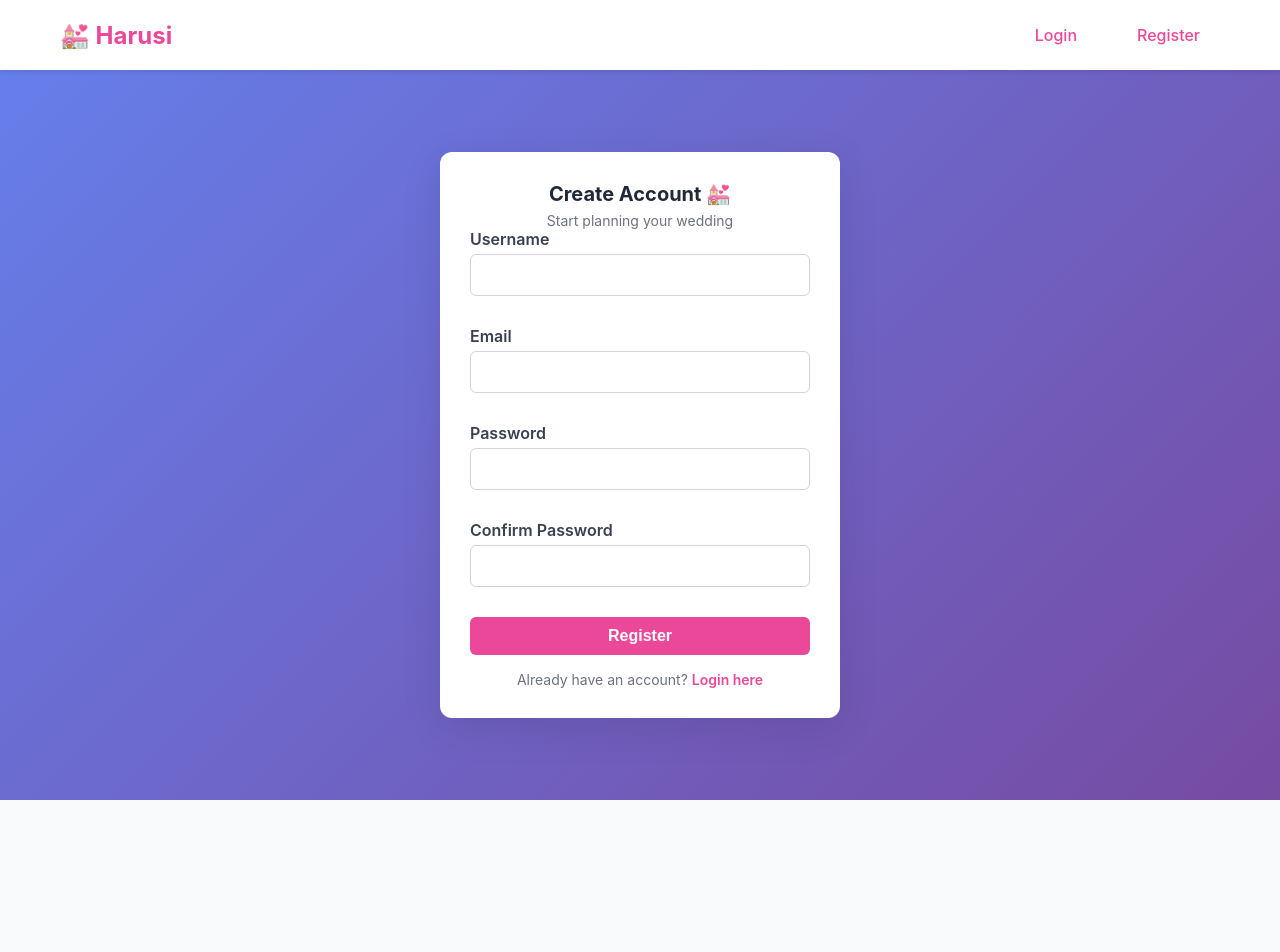
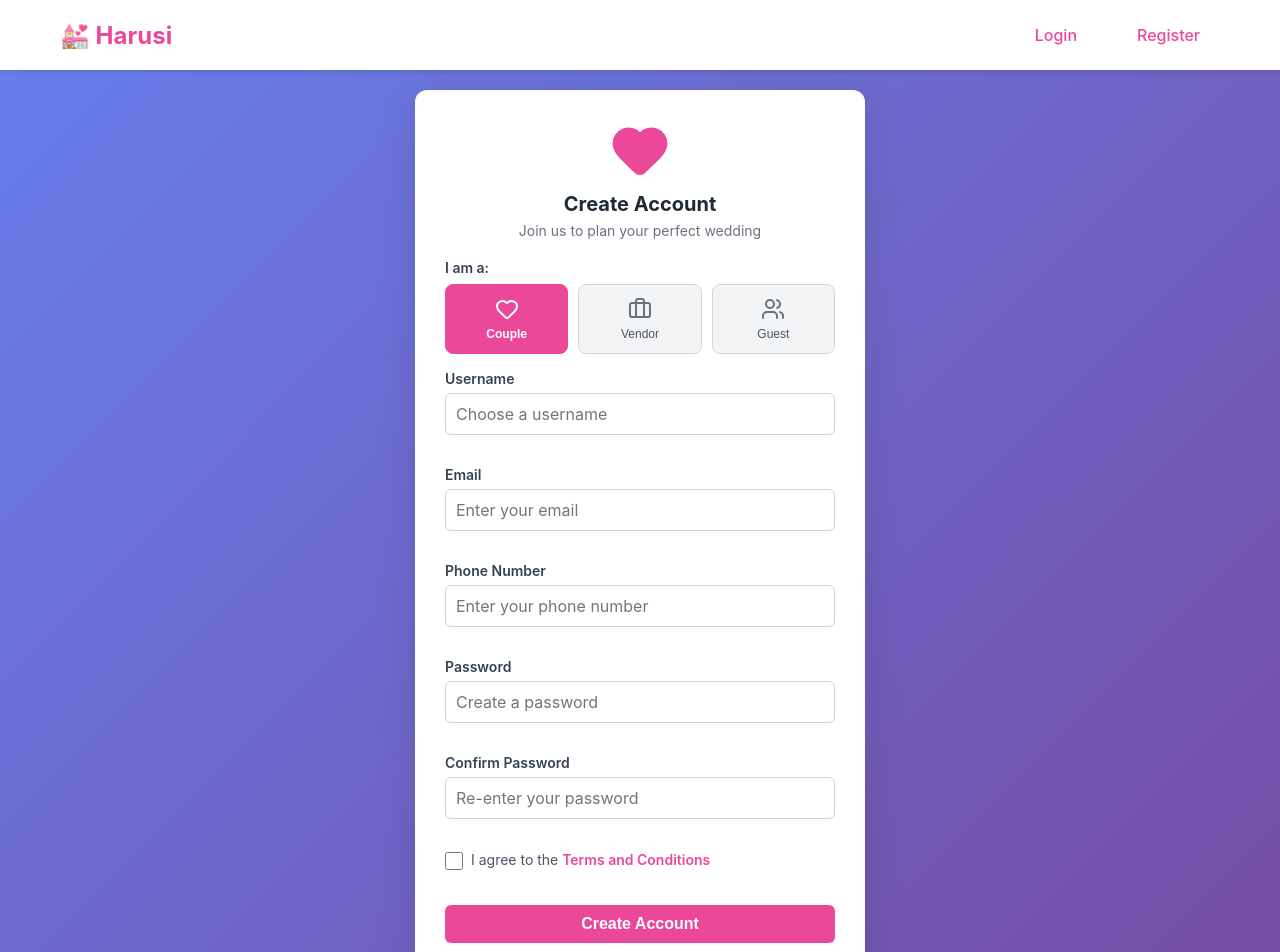
Before and after one commit to salva669/harusi, a React (Create React App) app in the folder harusi-frontend/: page /register in a window 1280 px wide. Shown: the top 952 px of the page. Before the commit the page ends 870 px from the top, so only its background shows below. Built offline with nearby package versions, Linux system fonts and the light colour scheme.

Commit message:
add registration option in UI

```diff
--- a/harusi-frontend/src/components/Auth/Auth.css
+++ b/harusi-frontend/src/components/Auth/Auth.css
@@ -101,3 +101,95 @@
   .auth-link a:hover {
     text-decoration: underline;
   }
+
+  /* Registration specific styles */
+.register-card {
+  max-width: 450px;
+}
+
+.user-type-chips {
+  display: flex;
+  gap: 10px;
+  margin-top: 8px;
+}
+
+.user-type-chip {
+  flex: 1;
+  display: flex;
+  flex-direction: column;
+  align-items: center;
+  gap: 6px;
+  padding: 12px 8px;
+  background-color: #f3f4f6;
+  border: 1.5px solid #d1d5db;
+  border-radius: 8px;
+  cursor: pointer;
+  transition: all 0.3s;
+  font-size: 0.75rem;
+  font-weight: 500;
+  color: #4b5563;
+}
+
+.user-type-chip svg {
+  color: #6b7280;
+}
+
+.user-type-chip.selected {
+  background-color: #ec4899;
+  border-color: #ec4899;
+  color: white;
+  font-weight: 600;
+}
+
+.user-type-chip.selected svg {
+  color: white;
+}
+
+.user-type-chip:hover:not(.selected) {
+  background-color: #e5e7eb;
+  border-color: #9ca3af;
+}
+
+.terms-checkbox {
+  display: flex;
+  align-items: flex-start;
+  gap: 8px;
+  margin-bottom: 20px;
+  font-size: 0.875rem;
+}
+
+.terms-checkbox input[type="checkbox"] {
+  margin-top: 2px;
+  width: 18px;
+  height: 18px;
+  cursor: pointer;
+  accent-color: #ec4899;
+}
+
+.terms-checkbox label {
+  color: #4b5563;
+  cursor: pointer;
+  line-height: 1.4;
+}
+
+.terms-link {
+  color: #ec4899;
+  font-weight: 600;
+  cursor: pointer;
+}
+
+.terms-link:hover {
+  text-decoration: underline;
+}
+
+/* Adjust form spacing for register page */
+.register-card .form-group {
+  margin-bottom: 16px;
+}
+
+.register-card .form-group label {
+  font-size: 0.875rem;
+  font-weight: 600;
+  color: #374151;
+  margin-bottom: 6px;
+}
--- a/harusi-frontend/src/components/Auth/Register.jsx
+++ b/harusi-frontend/src/components/Auth/Register.jsx
@@ -1,13 +1,17 @@
 import { useState } from 'react';
 import { useNavigate, Link } from 'react-router-dom';
+import { Heart, Users, Briefcase, User } from 'lucide-react';
 import api from '../../services/api';
 import './Auth.css';
 
 export const Register = () => {
   const [username, setUsername] = useState('');
   const [email, setEmail] = useState('');
+  const [phone, setPhone] = useState('');
   const [password, setPassword] = useState('');
   const [confirmPassword, setConfirmPassword] = useState('');
+  const [userType, setUserType] = useState('couple');
+  const [acceptTerms, setAcceptTerms] = useState(false);
   const [error, setError] = useState('');
   const [loading, setLoading] = useState(false);
   const navigate = useNavigate();
@@ -16,18 +20,34 @@ export const Register = () => {
     e.preventDefault();
     setError('');
 
+    if (!acceptTerms) {
+      setError('Please accept the terms and conditions');
+      return;
+    }
+
     if (password !== confirmPassword) {
       setError('Passwords do not match');
+      return;
+    }
+
+    if (password.length < 6) {
+      setError('Password must be at least 6 characters');
       return;
     }
 
     setLoading(true);
 
     try {
-      await api.post('/register/', { username, email, password });
+      await api.post('/register/', {
+        username,
+        email,
+        phone,
+        password,
+        user_type: userType
+      });
       navigate('/login');
     } catch (err) {
-      setError(err.response?.data?.username?.[0] || 'Registration failed');
+      setError(err.response?.data?.username?.[0] || err.response?.data?.email?.[0] || 'Registration failed');
     } finally {
       setLoading(false);
     }
@@ -35,20 +55,56 @@ export const Register = () => {
 
   return (
     <div className="auth-container">
-      <div className="auth-card">
-        <h1>Create Account 💒</h1>
-        <p>Start planning your wedding</p>
+      <div className="auth-card register-card">
+        <div className="auth-header">
+          <Heart className="heart-icon" />
+          <h1>Create Account</h1>
+          <p>Join us to plan your perfect wedding</p>
+        </div>
 
         {error && <div className="alert error">{error}</div>}
 
         <form onSubmit={handleSubmit}>
+          {/* User Type Selection */}
+          <div className="form-group">
+            <label>I am a:</label>
+            <div className="user-type-chips">
+              <button
+                type="button"
+                className={`user-type-chip ${userType === 'couple' ? 'selected' : ''}`}
+                onClick={() => setUserType('couple')}
+              >
+                <Heart size={24} />
+                <span>Couple</span>
+              </button>
+              <button
+                type="button"
+                className={`user-type-chip ${userType === 'vendor' ? 'selected' : ''}`}
+                onClick={() => setUserType('vendor')}
+              >
+                <Briefcase size={24} />
+                <span>Vendor</span>
+              </button>
+              <button
+                type="button"
+                className={`user-type-chip ${userType === 'guest' ? 'selected' : ''}`}
+                onClick={() => setUserType('guest')}
+              >
+                <Users size={24} />
+                <span>Guest</span>
+              </button>
+            </div>
+          </div>
+
           <div className="form-group">
             <label>Username</label>
             <input
               type="text"
               value={username}
               onChange={(e) => setUsername(e.target.value)}
+              placeholder="Choose a username"
               required
+              minLength={3}
             />
           </div>
 
@@ -58,6 +114,18 @@ export const Register = () => {
               type="email"
               value={email}
               onChange={(e) => setEmail(e.target.value)}
+              placeholder="Enter your email"
+              required
+            />
+          </div>
+
+          <div className="form-group">
+            <label>Phone Number</label>
+            <input
+              type="tel"
+              value={phone}
+              onChange={(e) => setPhone(e.target.value)}
+              placeholder="Enter your phone number"
               required
             />
           </div>
@@ -68,7 +136,9 @@ export const Register = () => {
               type="password"
               value={password}
               onChange={(e) => setPassword(e.target.value)}
+              placeholder="Create a password"
               required
+              minLength={6}
             />
           </div>
 
@@ -78,12 +148,25 @@ export const Register = () => {
               type="password"
               value={confirmPassword}
               onChange={(e) => setConfirmPassword(e.target.value)}
+              placeholder="Re-enter your password"
               required
             />
           </div>
 
+          <div className="terms-checkbox">
+            <input
+              type="checkbox"
+              id="terms"
+              checked={acceptTerms}
+              onChange={(e) => setAcceptTerms(e.target.checked)}
+            />
+            <label htmlFor="terms">
+              I agree to the <span className="terms-link">Terms and Conditions</span>
+            </label>
+          </div>
+
           <button type="submit" className="primary" disabled={loading}>
-            {loading ? 'Creating account...' : 'Register'}
+            {loading ? 'Creating account...' : 'Create Account'}
           </button>
         </form>
 
```
